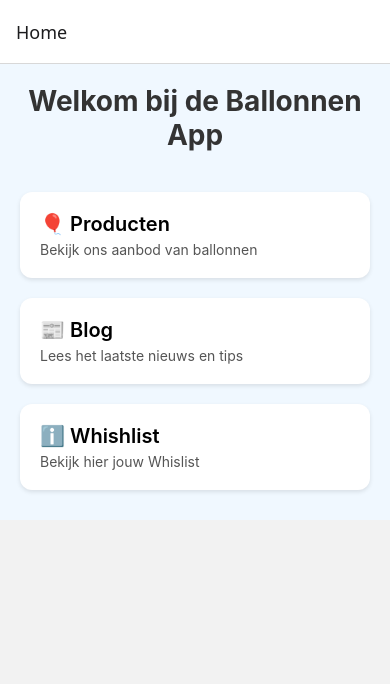
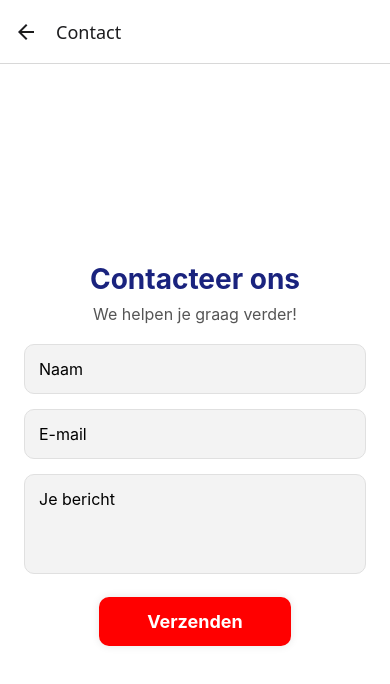
Before and after one commit to sennerobbrecht/mobile-app, a React Native app: screen /Contact in a window 390 px wide. Shown: the top 684 px of the page. Built offline with nearby package versions, Linux system fonts and the light colour scheme.

Commit message:
contact pagina

```diff
--- a/App.js
+++ b/App.js
@@ -5,10 +5,12 @@ import ProductScreen from './screens/Products';
 import DetailsScreen from './screens/ProductDetail';
 import BlogScreen from './screens/Blogs';
 import BlogDetail from './screens/BlogDetail';
-import Categories from './screens/Wishlist';
+
+
 
 import { WishlistProvider } from "./context/WishlistContext"; // <--- toevoegen
 import Wishlist from './screens/Wishlist';
+import Contact from './screens/Contact';
 
 const Stack = createStackNavigator();
 
@@ -26,6 +28,7 @@ export default function App() {
           <Stack.Screen name="Blog" component={BlogScreen} />
           <Stack.Screen name="BlogDetail" component={BlogDetail} />
           <Stack.Screen name="Wishlist" component={Wishlist} />
+           <Stack.Screen name="Contact" component={Contact} />
         </Stack.Navigator>
       </NavigationContainer>
     </WishlistProvider>
--- a/screens/Blogs.js
+++ b/screens/Blogs.js
@@ -33,7 +33,7 @@ const BlogsScreen = () => {
           });
 
           return {
-            id: item._id,
+            id: item.id,  // <-- HIER DE FIX!
             title: item.fieldData.name || "Geen titel",
             image: item.fieldData.afbeelding?.url || "https://via.placeholder.com/300x180",
             author: item.fieldData.auteur || "Onbekend",
@@ -73,6 +73,9 @@ const BlogsScreen = () => {
           return 0;
       }
     });
+
+  // Debug: check of alle IDs uniek zijn
+  console.log("Blog IDs:", shownBlogs.map(blog => blog.id));
 
   if (loading) {
     return (
--- /dev/null
+++ b/screens/Contact.js
@@ -0,0 +1,114 @@
+import React, { useState } from "react";
+import { View, Text, TextInput, TouchableOpacity, StyleSheet, Alert, KeyboardAvoidingView, Platform } from "react-native";
+
+export default function Contact() {
+  const [naam, setNaam] = useState("");
+  const [email, setEmail] = useState("");
+  const [bericht, setBericht] = useState("");
+  const [sending, setSending] = useState(false);
+
+  const handleSubmit = () => {
+    if (!naam || !email || !bericht) {
+      Alert.alert("Vul alle velden in aub.");
+      return;
+    }
+    setSending(true);
+    setTimeout(() => {
+      setSending(false);
+      Alert.alert("Verzonden!", "Bedankt voor je bericht. We nemen zo snel mogelijk contact op.");
+      setNaam("");
+      setEmail("");
+      setBericht("");
+    }, 1200);
+  };
+
+  return (
+    <KeyboardAvoidingView
+      behavior={Platform.OS === "ios" ? "padding" : "height"}
+      style={{ flex: 1 }}
+    >
+      <View style={styles.container}>
+        <Text style={styles.title}>Contacteer ons</Text>
+        <Text style={styles.subtitle}>We helpen je graag verder!</Text>
+        <TextInput
+          style={styles.input}
+          placeholder="Naam"
+          value={naam}
+          onChangeText={setNaam}
+        />
+        <TextInput
+          style={styles.input}
+          placeholder="E-mail"
+          value={email}
+          onChangeText={setEmail}
+          keyboardType="email-address"
+          autoCapitalize="none"
+        />
+        <TextInput
+          style={[styles.input, { height: 100 }]}
+          placeholder="Je bericht"
+          value={bericht}
+          onChangeText={setBericht}
+          multiline
+        />
+
+        <TouchableOpacity
+          style={styles.button}
+          onPress={handleSubmit}
+          disabled={sending}
+        >
+          <Text style={styles.buttonText}>
+            {sending ? "Verzenden..." : "Verzenden"}
+          </Text>
+        </TouchableOpacity>
+      </View>
+    </KeyboardAvoidingView>
+  );
+}
+
+const styles = StyleSheet.create({
+  container: {
+    flex: 1,
+    backgroundColor: "#fff",
+    padding: 24,
+    justifyContent: "center",
+    alignItems: "center",
+  },
+  title: {
+    fontSize: 28,
+    fontWeight: "bold",
+    marginBottom: 8,
+    color: "#1a237e",
+  },
+  subtitle: {
+    fontSize: 16,
+    marginBottom: 20,
+    color: "#555",
+  },
+  input: {
+    width: "100%",
+    backgroundColor: "#f3f3f3",
+    padding: 14,
+    borderRadius: 10,
+    fontSize: 16,
+    marginBottom: 15,
+    borderWidth: 1,
+    borderColor: "#e0e0e0",
+  },
+  button: {
+    backgroundColor: "#FF0000",
+    borderRadius: 10,
+    paddingVertical: 14,
+    paddingHorizontal: 48,
+    marginTop: 8,
+    shadowColor: "#000",
+    shadowOpacity: 0.10,
+    shadowRadius: 8,
+    elevation: 2,
+  },
+  buttonText: {
+    color: "#fff",
+    fontWeight: "bold",
+    fontSize: 18,
+  },
+});
--- a/screens/HomeScreen.js
+++ b/screens/HomeScreen.js
@@ -31,6 +31,14 @@ const HomeScreen = () => {
       >
         <Text style={styles.cardTitle}>ℹ️ Whishlist</Text>
         <Text style={styles.cardText}>Bekijk hier jouw Whislist</Text>
+      </TouchableOpacity>
+
+        <TouchableOpacity
+        style={styles.card}
+        onPress={() => navigation.navigate("Contact")}
+      >
+        <Text style={styles.cardTitle}>ℹ️ Contact</Text>
+        <Text style={styles.cardText}>Contact</Text>
       </TouchableOpacity>
     </ScrollView>
   );
```
